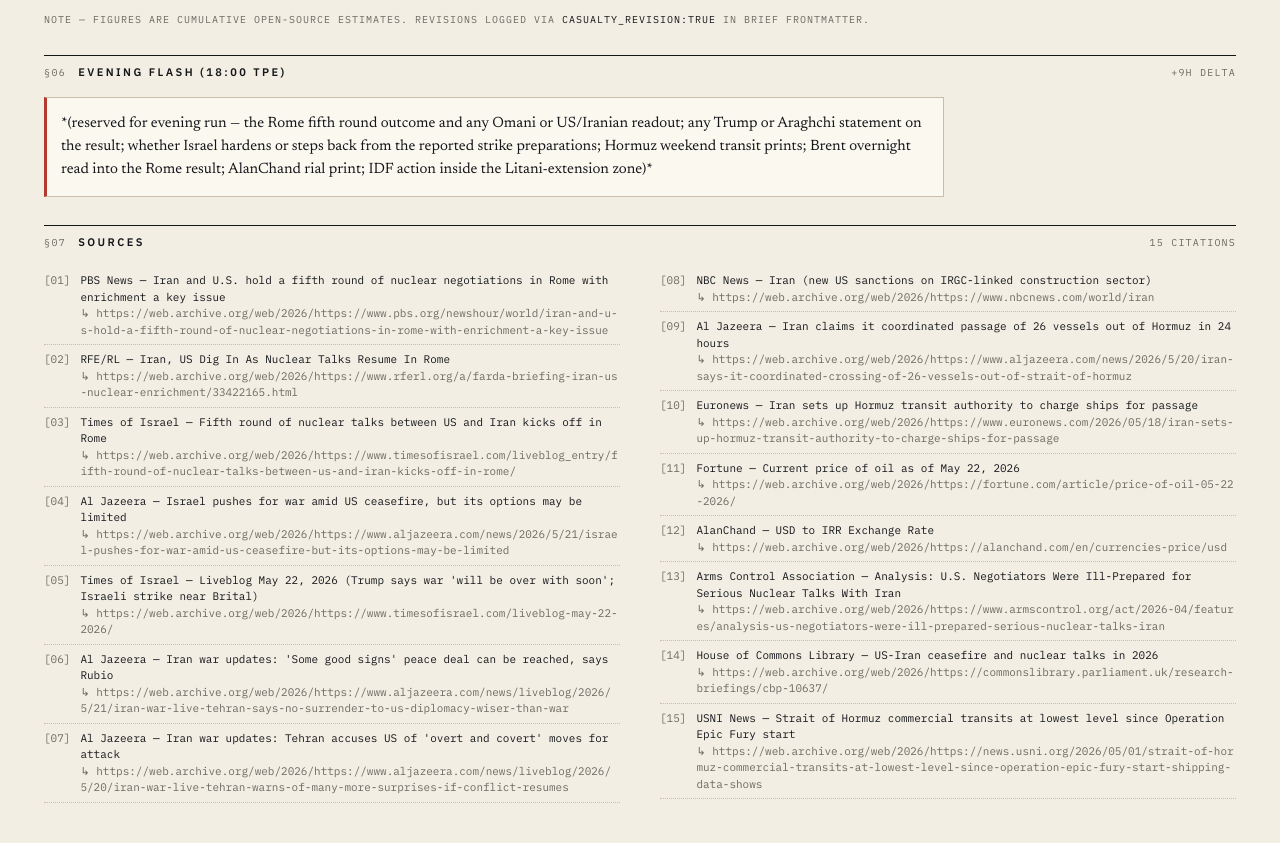
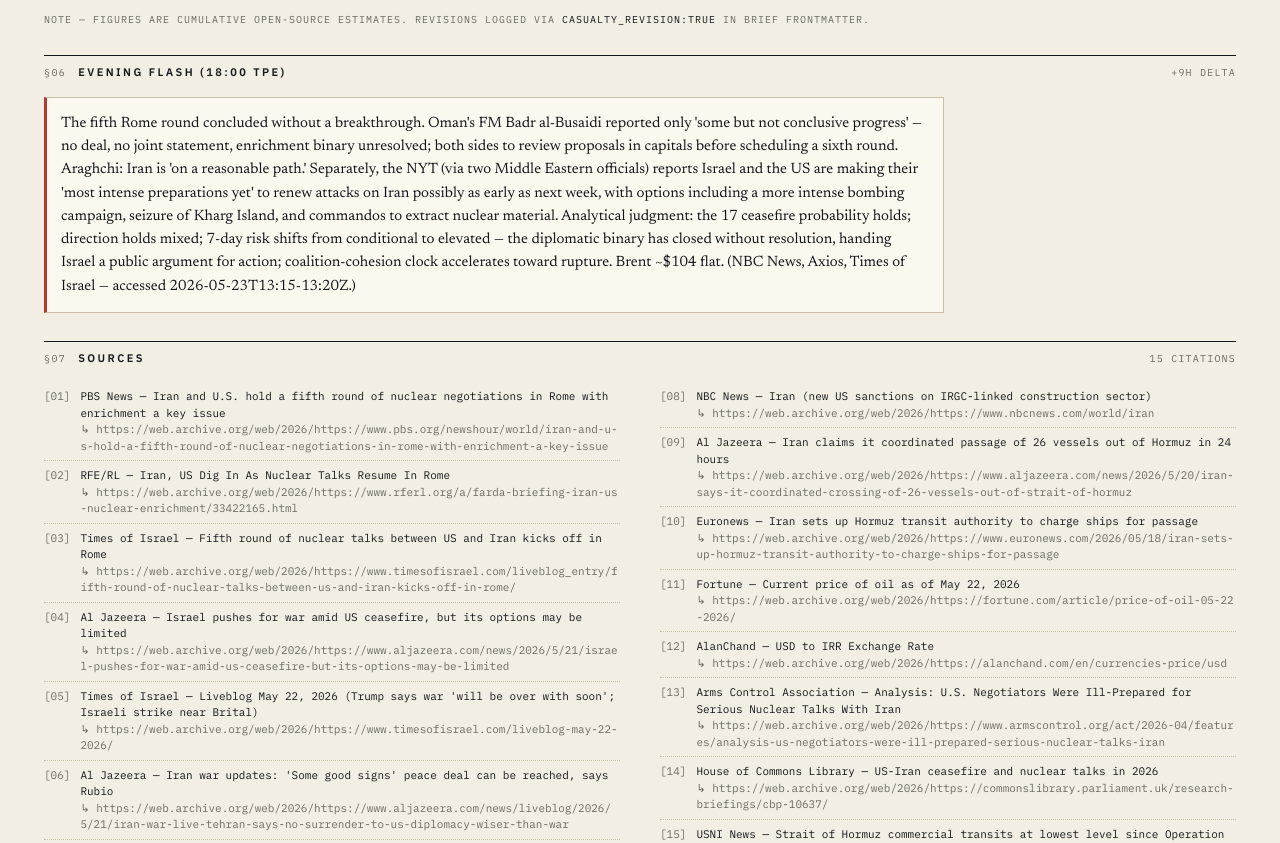
Before and after one commit to 8gara8/MEtracker, a Next.js app: page / in a window 1280 px wide. Shown: the part 3563-4406 px from the top of the page. Built offline with nearby package versions, Linux system fonts and the light colour scheme; no server answers.

Commit message:
brief: Day 085 — 2026-05-23 evening flash

```diff
--- a/content/briefs/2026-05-23-day-085.data.ts
+++ b/content/briefs/2026-05-23-day-085.data.ts
@@ -124,8 +124,7 @@
     other:
       "Lebanon MOH war-cumulative 3,020 (292 women + 211 children); truce-period KIA at least 657 carries. Israeli warplanes struck near Brital in eastern Lebanon, an area spared since the April 17 ceasefire.",
   },
-  flash:
-    '*(reserved for evening run — the Rome fifth round outcome and any Omani or US/Iranian readout; any Trump or Araghchi statement on the result; whether Israel hardens or steps back from the reported strike preparations; Hormuz weekend transit prints; Brent overnight read into the Rome result; AlanChand rial print; IDF action inside the Litani-extension zone)*',
+  flash: 'The fifth Rome round concluded without a breakthrough. Oman\'s FM Badr al-Busaidi reported only \'some but not conclusive progress\' — no deal, no joint statement, enrichment binary unresolved; both sides to review proposals in capitals before scheduling a sixth round. Araghchi: Iran is \'on a reasonable path.\' Separately, the NYT (via two Middle Eastern officials) reports Israel and the US are making their \'most intense preparations yet\' to renew attacks on Iran possibly as early as next week, with options including a more intense bombing campaign, seizure of Kharg Island, and commandos to extract nuclear material. Analytical judgment: the 17 ceasefire probability holds; direction holds mixed; 7-day risk shifts from conditional to elevated — the diplomatic binary has closed without resolution, handing Israel a public argument for action; coalition-cohesion clock accelerates toward rupture. Brent ~$104 flat. (NBC News, Axios, Times of Israel — accessed 2026-05-23T13:15-13:20Z.)',
 };
 
 export default data;
--- a/content/context.md
+++ b/content/context.md
@@ -66,4 +66,4 @@
 
 ## Evening flash notes
 
-> (None yet for today.)
+> **Day 85 — 2026-05-23 [13:15 UTC]:** Fifth Rome round concluded without a breakthrough — Oman FM: 'some but not conclusive progress'; both sides to review proposals in capitals before sixth round. NYT (via two ME officials): Israel and US making 'most intense preparations yet' to renew attacks on Iran possibly as early as next week (options: intensified bombing, Kharg Island seizure, commandos to extract nuclear material). 7-day risk shifts conditional → elevated. Brent ~$104 flat. (NBC News, Axios, ToI — 2026-05-23T13:15Z.)
```
Also changed, not shown: content/briefs/2026-05-23-day-085.mdx (+5 -0 lines).
